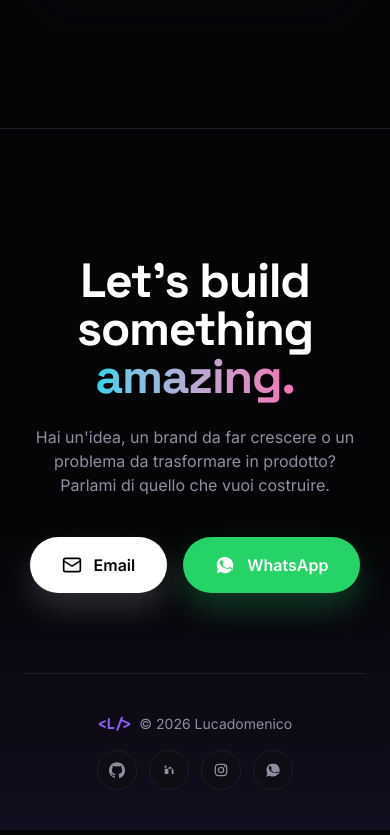
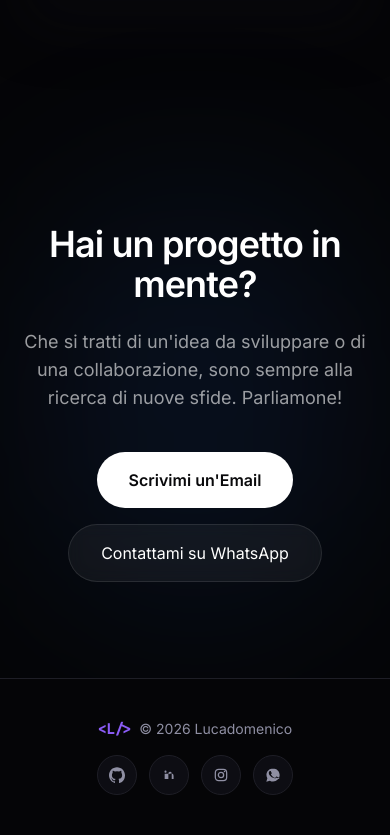
Before and after one commit to lucadomenico1/portfolio-react, a React (Vite) app: page / in a window 390 px wide. Shown: the part 4839-5674 px from the top of the page. Built offline with nearby package versions, Linux system fonts and the light colour scheme.

Commit message:
Aggiunta sezione contatti e call to action finale

```diff
--- a/src/App.jsx
+++ b/src/App.jsx
@@ -243,6 +243,7 @@ export default function App() {
               <Skills />
               <Timeline />
               <FAQ />
+              <ContactSection />
             </main>
             <Footer />
           </motion.div>
@@ -651,26 +652,44 @@ function FAQItem({ question, answer }) {
 }
 
 
+function ContactSection() {
+  return (
+    <section id="contatti" className="relative py-24 flex flex-col items-center justify-center text-center px-4">
+      {/* Background subtle glow */}
+      <div className="absolute top-1/2 left-1/2 -translate-x-1/2 -translate-y-1/2 w-3/4 h-3/4 bg-blue-500/10 blur-[100px] -z-10 rounded-full pointer-events-none"></div>
+
+      <h2 className="text-4xl md:text-5xl font-bold text-white mb-6 tracking-tight">
+        Hai un progetto in mente?
+      </h2>
+      <p className="text-lg text-white/60 max-w-2xl mb-10 mx-auto">
+        Che si tratti di un'idea da sviluppare o di una collaborazione, sono sempre alla ricerca di nuove sfide. Parliamone!
+      </p>
+
+      <div className="flex flex-col sm:flex-row gap-4 items-center justify-center">
+        <a
+          href="mailto:lucadomenico.chiappetta@gmail.com"
+          className="px-8 py-4 rounded-full bg-white text-zinc-950 font-semibold transition-transform hover:scale-105 hover:shadow-[0_0_20px_rgba(255,255,255,0.3)]"
+        >
+          Scrivimi un'Email
+        </a>
+        <a
+          href="https://wa.me/3314075188"
+          target="_blank"
+          rel="noopener noreferrer"
+          className="px-8 py-4 rounded-full border border-white/10 bg-white/5 text-white backdrop-blur-sm transition-all hover:bg-white/10 hover:scale-105"
+        >
+          Contattami su WhatsApp
+        </a>
+      </div>
+    </section>
+  );
+}
+
 function Footer() {
   return (
-    <footer id="contatti" className="pt-32 pb-10 border-t border-[#1e1e26] bg-[#050507] relative overflow-hidden">
-      <div className="absolute bottom-0 left-1/2 -translate-x-1/2 w-full h-[300px] bg-gradient-to-t from-[#8b5cf6]/10 to-transparent pointer-events-none" />
+    <footer className="pt-10 pb-10 border-t border-[#1e1e26] bg-[#050507] relative overflow-hidden">
       <div className="max-w-4xl mx-auto px-6 text-center relative z-10">
-        <h2 className="text-5xl md:text-7xl font-display font-bold text-white mb-6 tracking-tight">
-          Let's build something <span className="text-transparent bg-clip-text bg-gradient-to-r from-[#22d3ee] to-[#f472b6]">amazing.</span>
-        </h2>
-        <p className="text-[#8f8fa3] mb-10 max-w-xl mx-auto">
-          Hai un'idea, un brand da far crescere o un problema da trasformare in prodotto? Parlami di quello che vuoi costruire.
-        </p>
-        <div className="flex flex-wrap justify-center gap-4 mb-20">
-          <a href="mailto:lucadomenico.chiappetta@gmail.com" className="inline-flex items-center gap-3 bg-white text-black px-8 py-4 rounded-full font-bold hover:scale-105 transition-transform shadow-[0_15px_30px_rgba(255,255,255,0.15)]">
-            <Mail size={20} /> Email
-          </a>
-          <a href="https://wa.me/3314075188?text=Hi%20Lucadomenico%2C%20vorrei%20contattarti%20per%20un%20progetto." target="_blank" rel="noreferrer" className="inline-flex items-center gap-3 bg-[#25D366] text-white px-8 py-4 rounded-full font-bold hover:scale-105 transition-transform shadow-[0_15px_30px_rgba(37,211,102,0.25)]">
-            <WhatsAppIcon className="w-5 h-5" /> WhatsApp
-          </a>
-        </div>
-        <div className="flex flex-col md:flex-row items-center justify-between pt-10 border-t border-[#1e1e26] text-sm text-[#8f8fa3]">
+        <div className="flex flex-col md:flex-row items-center justify-between text-sm text-[#8f8fa3]">
           <div className="flex items-center gap-2 mb-4 md:mb-0">
              <span className="text-[#8b5cf6] font-bold font-code">{"<L/>"}</span> © {new Date().getFullYear()} Lucadomenico
           </div>
```
